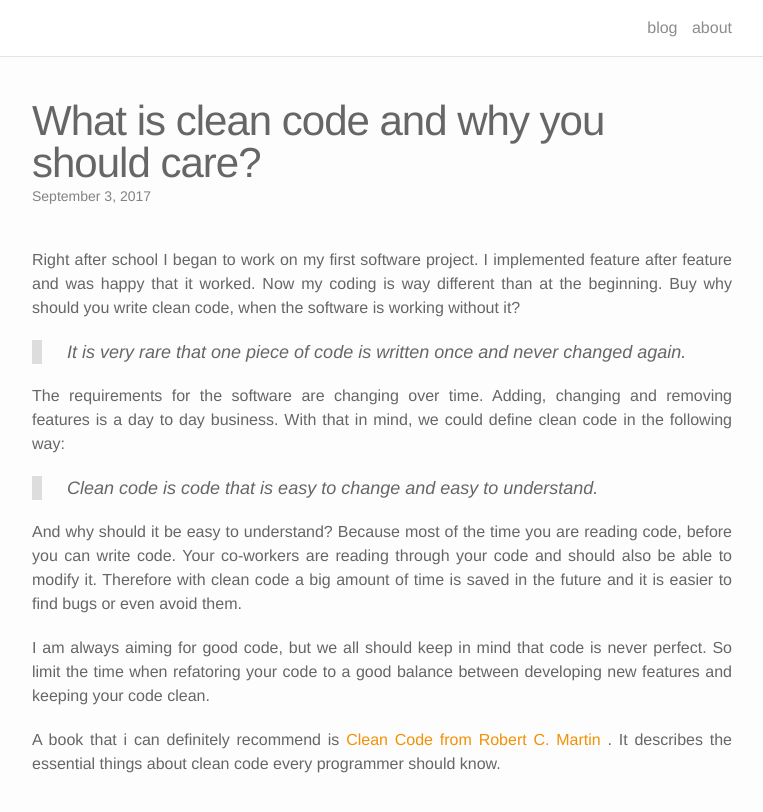
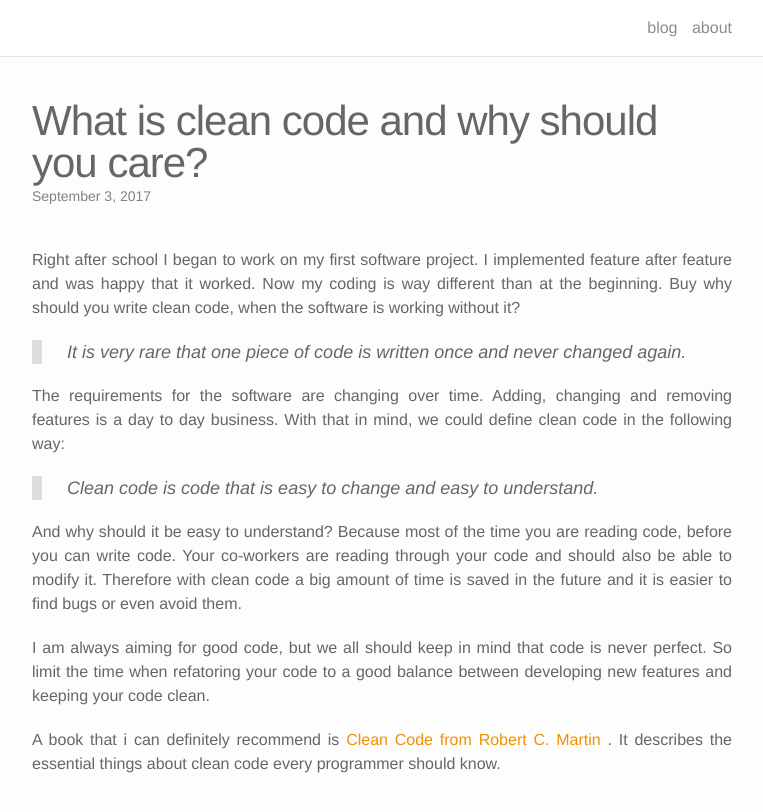
Before and after one commit to danielprinz/danielprinz.github.io, a Jekyll site: the page built from _posts/2017-09-03-what-is-clean-code-and-why-should-you-care.md, in a window 1280 px wide. Shown: the top 812 px of the page, without its empty margins (258-1021 px from the left). Built offline with Jekyll 4.4.1, drawn with Linux system fonts in a browser that asks for light colours; our own code applies the rules of GitHub Pages for plain Markdown files.

```diff
--- a/_posts/2017-09-03-what-is-clean-code-and-why-you-should-care.md
+++ b/_posts/2017-09-03-what-is-clean-code-and-why-should-you-care.md
@@ -1,5 +1,5 @@
 ---
-title: What is clean code and why you should care?
+title: What is clean code and why should you care?
 ---
 
 Right after school I began to work on my first software project. I implemented feature after feature and was happy that it worked. Now my coding is way different than at the beginning. Buy why should you write clean code, when the software is working without it?
```
